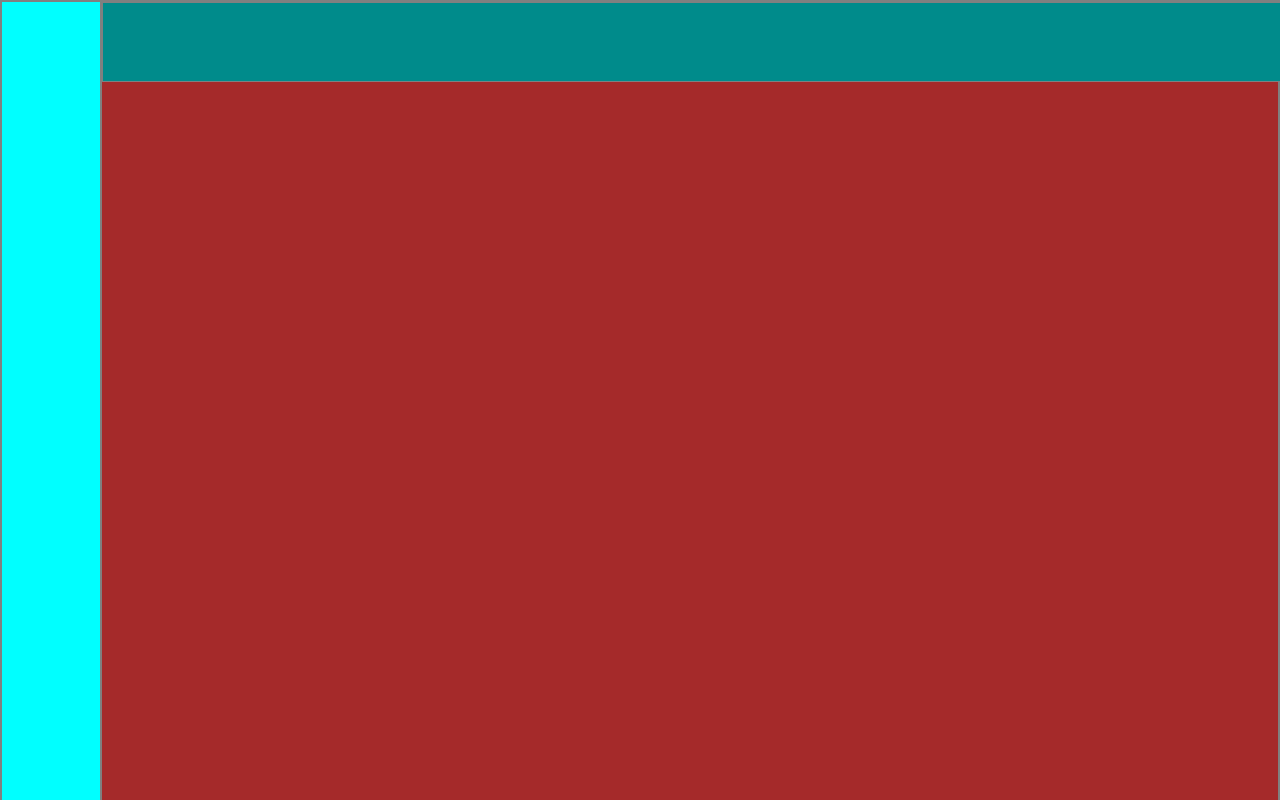
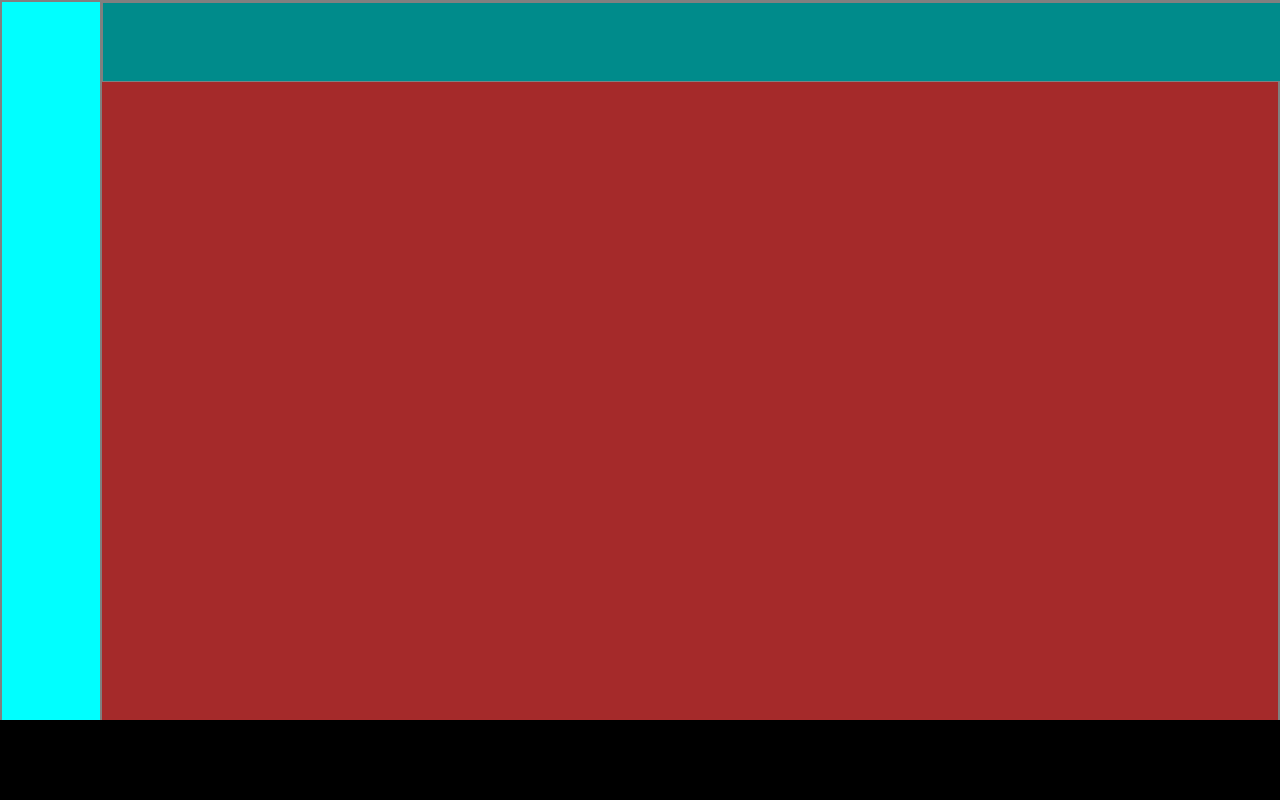
Before and after one commit to davishka-hikkaduwa/html-css-spotifyweb, a plain HTML site: page index.html in a window 1280 px wide. Shown: the top 800 px of the page. Drawn offline with Linux system fonts and the light colour scheme.

Commit message:
macro-layout

```diff
--- a/css/style.css
+++ b/css/style.css
@@ -35,9 +35,13 @@ body {
 
 
 
-footer .container {
+.player-bar {
     height: 10vh;
+    width: 100%;
     background-color: black;
+    position: fixed;
+    bottom: 0;
+    z-index: 100;
 }
 
 /********** /CONTENT **********/
@@ -84,29 +88,6 @@ footer .container {
     background-color: royalblue;
 } */
 
-/* .big-box {
-    height: 500px;
-    width: 500px;
-    background-color: aqua;
-}
-
-.small-box {
-    height: 200px;
-
-    background-color: brown;
-    border: 1px solid green;
-
-}
-
-.small-box.aside {
-    width: 10vw;
-
-}
-
-.small-box.column {
-    width: 200px
-} */
-
 
 
 
--- a/index.html
+++ b/index.html
@@ -18,21 +18,16 @@
                 <div class="container"></div>
             </div>
         </div>
-
-        <!-- <div class="big-box row">
-            <div class="small-box aside"></div>
-            <div class="small-box column"></div>
-        </div> -->
     </main>
 
 
-    <footer>
-        <div class="container">
+    <footer">
+        <div class="player-bar">
             <div></div>
             <div></div>
             <div></div>
         </div>
-    </footer>
+        </footer>
 
 </body>
 
```
